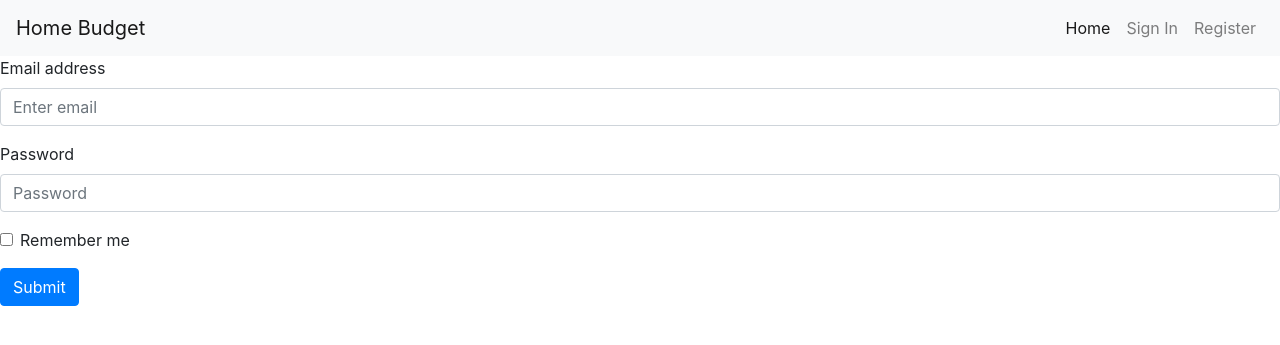
After one commit to Maxxer1/HomeBudget, a Flask app: page /login in a window 1280 px wide. The commit adds this page. Shown: the top 345 px of the page. Run offline with Flask 2, Linux system fonts and the light colour scheme; some libraries are stand-ins or nearby versions.

Commit message:
login form

```diff
--- a/app/routes.py
+++ b/app/routes.py
@@ -1,8 +1,13 @@
 from app import app
-from flask import render_template
+from flask import render_template, url_for
 
 
 @app.route('/')
 @app.route('/index')
 def index():
     return render_template('base.html')
+
+
+@app.route('/login')
+def login():
+    return render_template('login.html')
--- a/app/templates/base.html
+++ b/app/templates/base.html
@@ -8,8 +8,7 @@
     <!-- Bootstrap CSS -->
     <link rel="stylesheet" href="https://stackpath.bootstrapcdn.com/bootstrap/4.2.1/css/bootstrap.min.css" integrity="sha384-GJzZqFGwb1QTTN6wy59ffF1BuGJpLSa9DkKMp0DgiMDm4iYMj70gZWKYbI706tWS" crossorigin="anonymous">
   </head>
-  <body>
-  <nav class="navbar navbar-expand-lg navbar-light bg-light">
+    <nav class="navbar navbar-expand-lg navbar-light bg-light">
    <a class="navbar-brand" href="#">Home Budget</a>
    <button class="navbar-toggler" type="button" data-toggle="collapse" data-target="#navbarNavAltMarkup" aria-controls="navbarNavAltMarkup" aria-expanded="false" aria-label="Toggle navigation">
      <span class="navbar-toggler-icon"></span>
@@ -17,11 +16,13 @@
    <div class="collapse navbar-collapse" id="navbarNavAltMarkup">
     <div class="navbar-nav ml-auto">
       <a class="nav-item nav-link active" href="#">Home <span class="sr-only">(current)</span></a>
-      <a class="nav-item nav-link" href="#">Sign In</a>
+      <a class="nav-item nav-link" href="{{ url_for('login') }}">Sign In</a>
       <a class="nav-item nav-link" href="#">Register</a>
     </div>
    </div>
   </nav>
+  <body>
+  {% block content %}{% endblock %}
     <!-- Optional JavaScript -->
     <!-- jQuery first, then Popper.js, then Bootstrap JS -->
     <script src="https://code.jquery.com/jquery-3.3.1.slim.min.js" integrity="sha384-q8i/X+965DzO0rT7abK41JStQIAqVgRVzpbzo5smXKp4YfRvH+8abtTE1Pi6jizo" crossorigin="anonymous"></script>
--- /dev/null
+++ b/app/templates/login.html
@@ -0,0 +1,18 @@
+{% extends "base.html" %}
+{% block content %}
+<form action="login" method="post">
+  <div class="form-group">
+    <label for="email">Email address</label>
+    <input type="email" class="form-control" id="email" aria-describedby="email" placeholder="Enter email">
+  </div>
+  <div class="form-group">
+    <label for="password">Password</label>
+    <input type="password" class="form-control" id="password" placeholder="Password">
+  </div>
+  <div class="form-group form-check">
+    <input type="checkbox" class="form-check-input" id="remember-me">
+    <label class="form-check-label" for="remember-me">Remember me</label>
+  </div>
+  <button type="submit" class="btn btn-primary">Submit</button>
+</form>
+{% endblock %}
```
Also changed, not shown: 1 other file.
